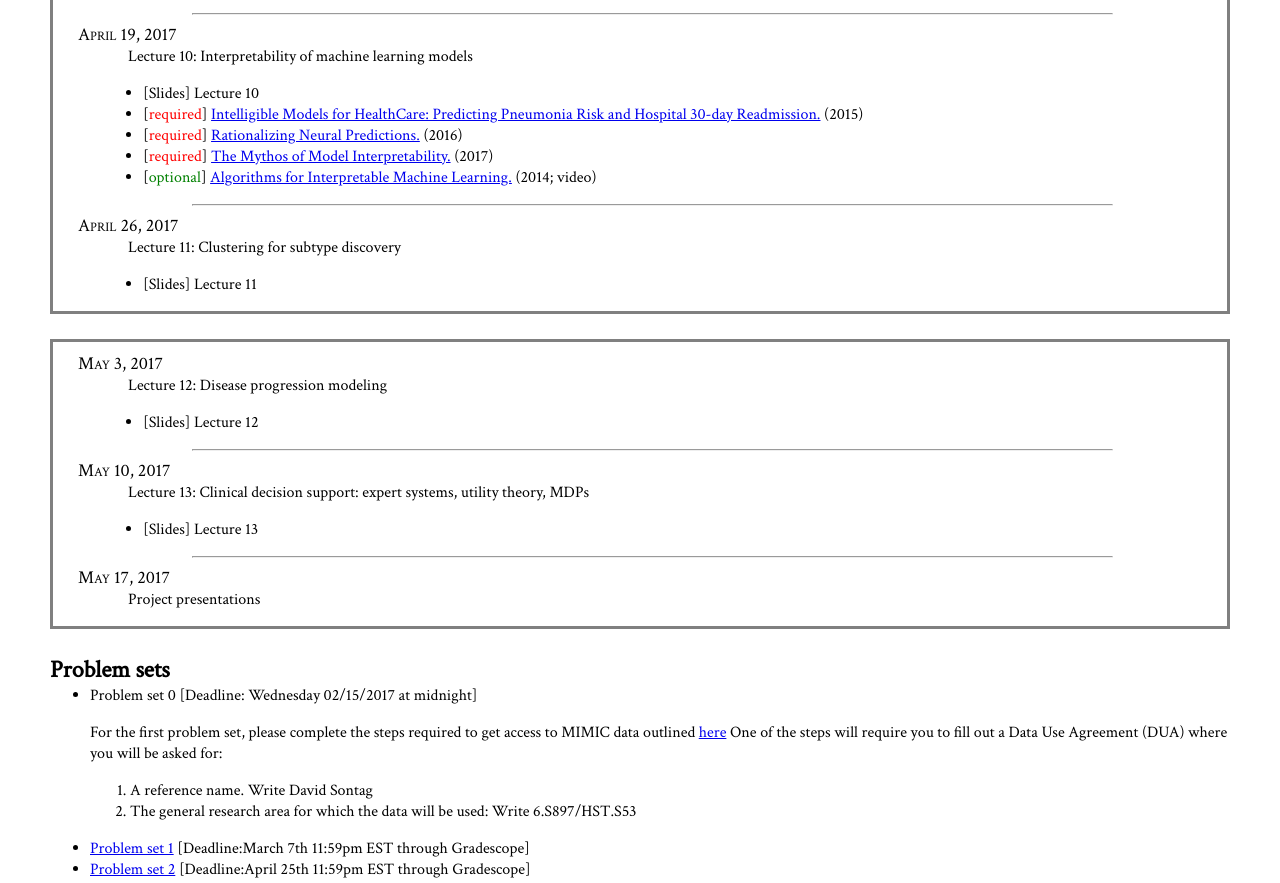
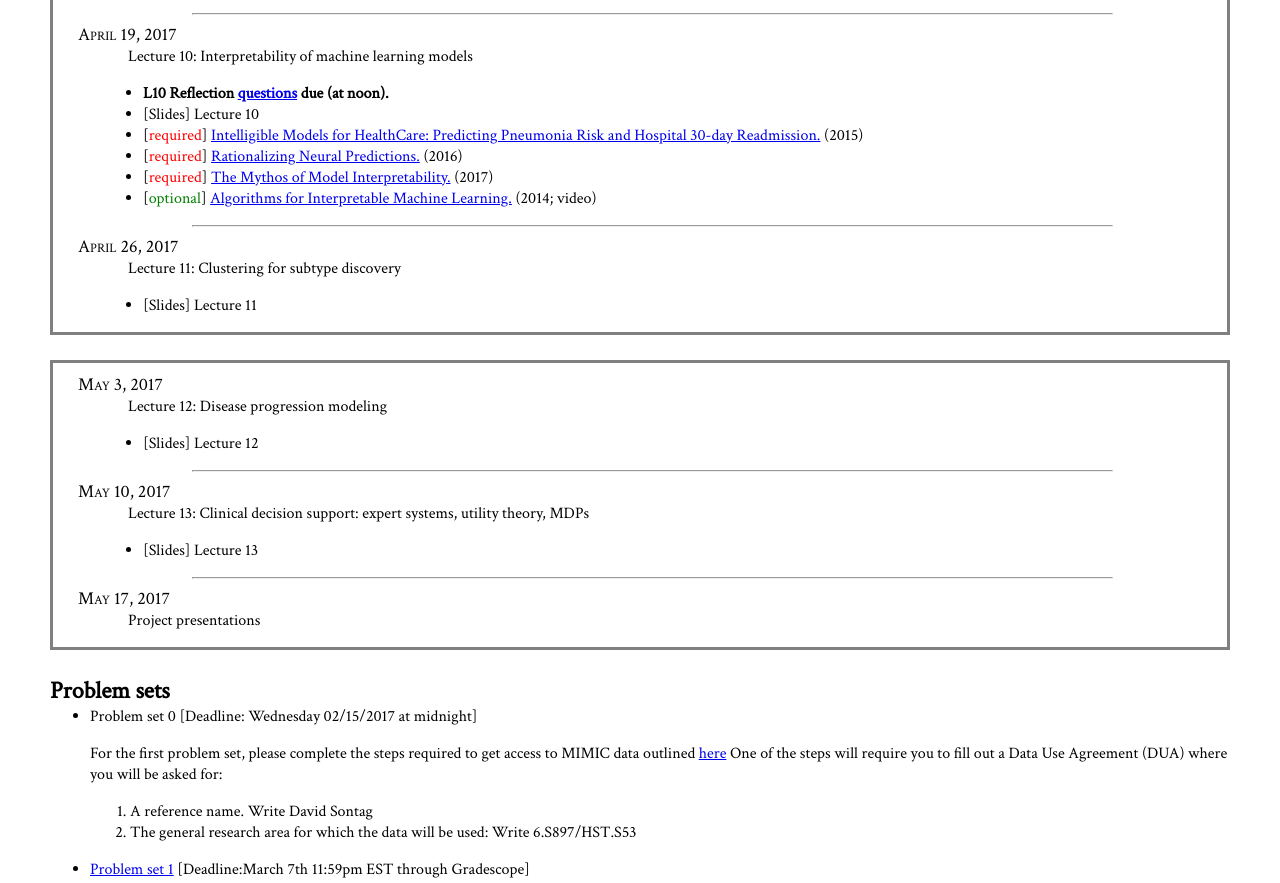
Before and after one commit to mlhc17mit/mlhc17mit.github.io, a plain HTML site: page index.html in a window 1280 px wide. Shown: the part 2675-3558 px from the top of the page. Drawn offline with Linux system fonts and the light colour scheme.

Commit message:
reflection qs 04/19

```diff
--- a/index.html
+++ b/index.html
@@ -260,6 +260,7 @@
      <span class="lecture-title">Lecture 10: Interpretability of machine learning models</span>
        </p><div class="lecture-prep">
        <ul>
+         <li><span class="lecture-assign">L10 Reflection <a href="https://goo.gl/forms/fjraIhrgvBvSEr8H2" >questions</a> due (at noon). </span></li>
         <li>[<span class="slides">Slides</span>] Lecture 10
      	<li>[<span class="required">required</span>] <a
      href="http://people.dbmi.columbia.edu/noemie/papers/15kdd.pdf">Intelligible
```
